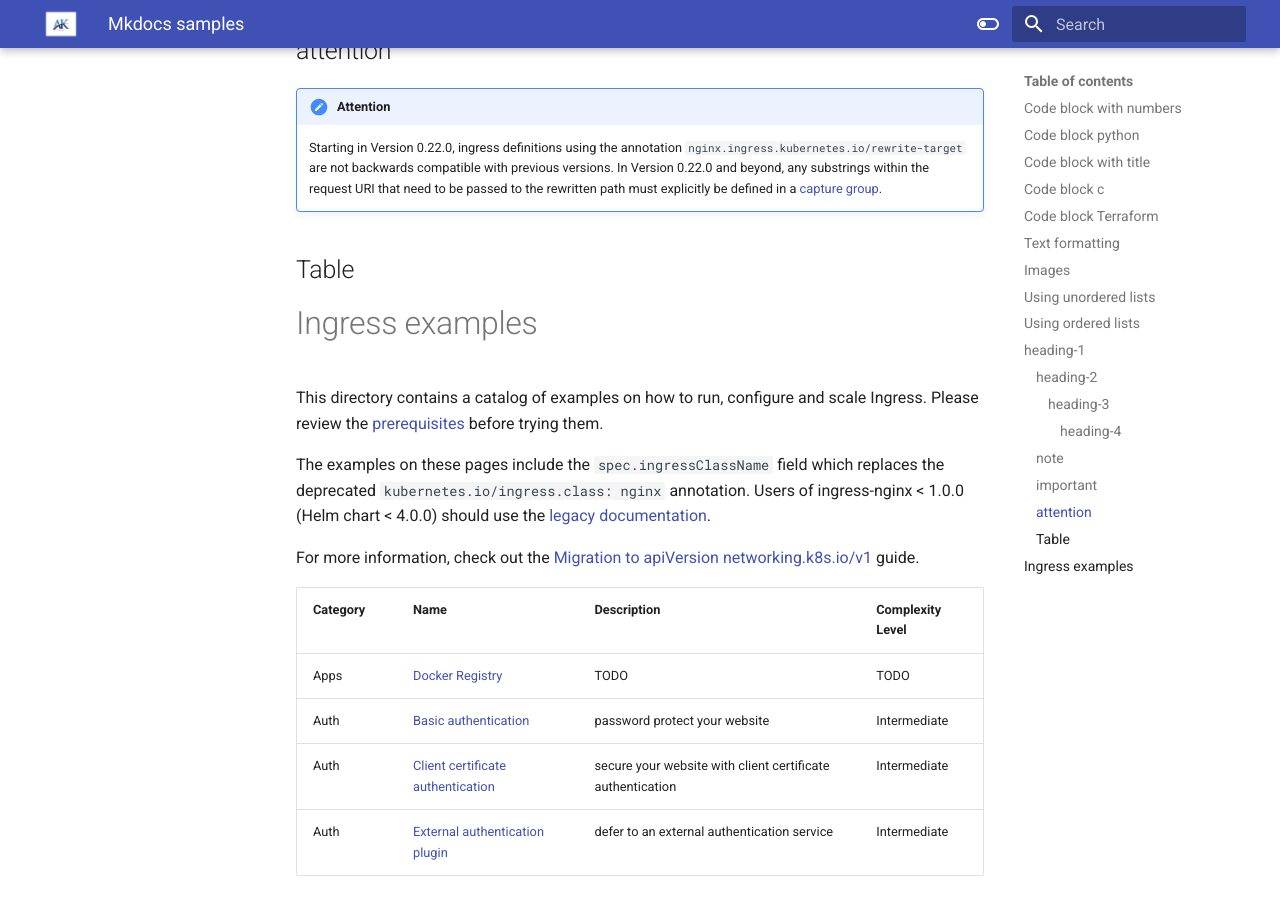
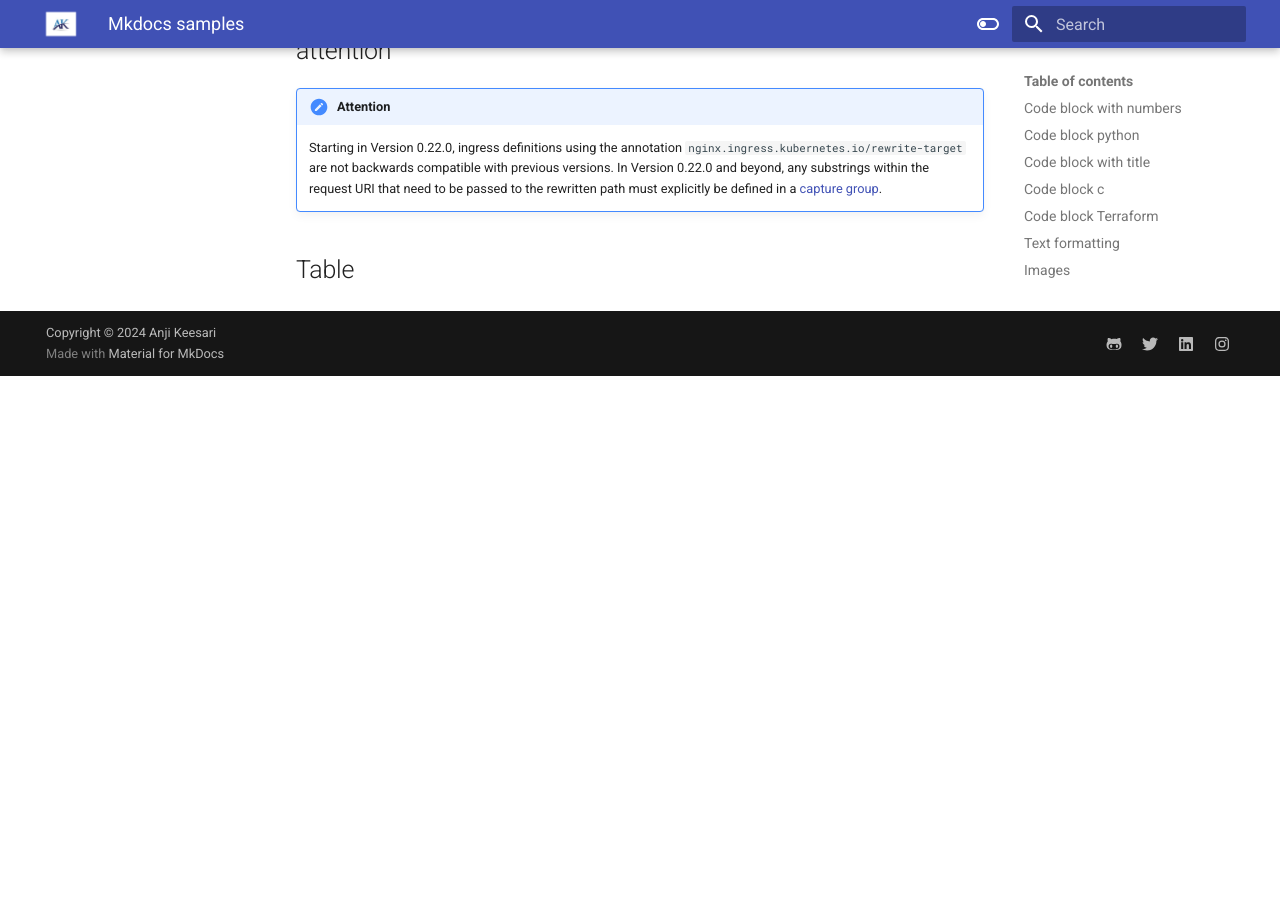
Before and after one commit to akeesari/anjikeesari, an MkDocs documentation site: the page built from docs/developertools/mkdocs-samples.md, in a window 1280 px wide and 900 px high, scrolled down 3668 px. Built offline with MkDocs 1.6.1 and Material for MkDocs 9.7.7, drawn with Linux system fonts in a browser that asks for light colours; after the commit the page ends 4044 px from its top, so only the background shows below that.

Commit message:
fixed mkdocs warnings

```diff
--- a/docs/developertools/mkdocs-samples.md
+++ b/docs/developertools/mkdocs-samples.md
@@ -143,19 +143,3 @@ tags on separate lines and adding new lines between the tags and the content.
 
 
 ## Table
-
-# Ingress examples
-
-This directory contains a catalog of examples on how to run, configure and scale Ingress.
-Please review the [prerequisites](PREREQUISITES.md) before trying them.
-
-The examples on these pages include the `spec.ingressClassName` field which replaces the deprecated `kubernetes.io/ingress.class: nginx` annotation. Users of ingress-nginx < 1.0.0 (Helm chart < 4.0.0) should use the [legacy documentation](https://github.com/kubernetes/ingress-nginx/tree/legacy/docs/examples).
-
-For more information, check out the [Migration to apiVersion networking.k8s.io/v1](../#faq-migration-to-apiversion-networkingk8siov1) guide.
-
-Category | Name | Description | Complexity Level
----------| ---- | ----------- | ----------------
-Apps | [Docker Registry](docker-registry/README.md) | TODO | TODO
-Auth | [Basic authentication](auth/basic/README.md) | password protect your website | Intermediate
-Auth | [Client certificate authentication](auth/client-certs/README.md) | secure your website with client certificate authentication | Intermediate
-Auth | [External authentication plugin](auth/external-auth/README.md) | defer to an external authentication service | Intermediate
--- a/mkdocs.yml
+++ b/mkdocs.yml
@@ -4,7 +4,7 @@
 site_name: Anji Keesari
 site_url: https://akeesari.github.io/anjikeesari/
 
-edit_uri: edit/main/docs/
+# edit_uri: edit/main/docs/
 
 # Author details
 site_author: Anji Keesari
@@ -152,7 +152,7 @@ hide:
 
 # copyright
 copyright: |
-  Copyright &copy; 2024 <a href="akeesari.github.io/anjikeesari"  target="_blank" rel="noopener">Anji Keesari</a>
+  Copyright &copy; 2024 <a href="https://anjikeesari.com/"  target="_blank" rel="noopener">Anji Keesari</a>
 
 
 # Page tree
```
Also changed, not shown: docs/developertools/cheatsheets/argocd-cheat-sheet.md (+1 -1 lines).
